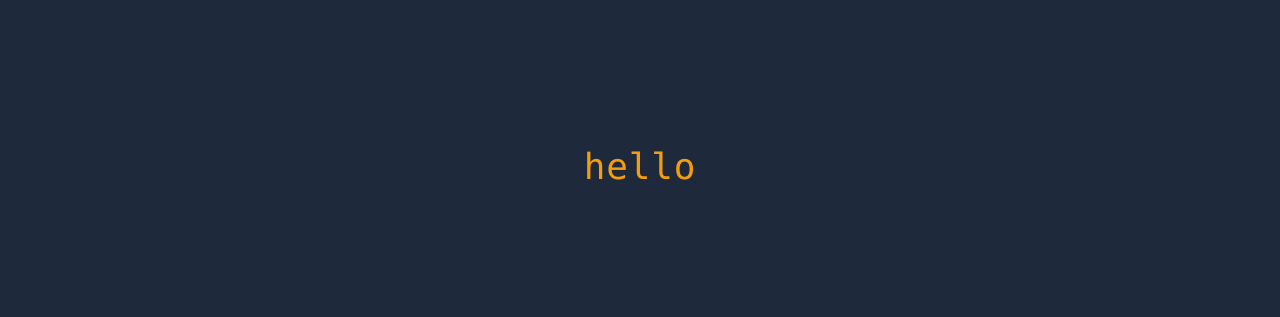
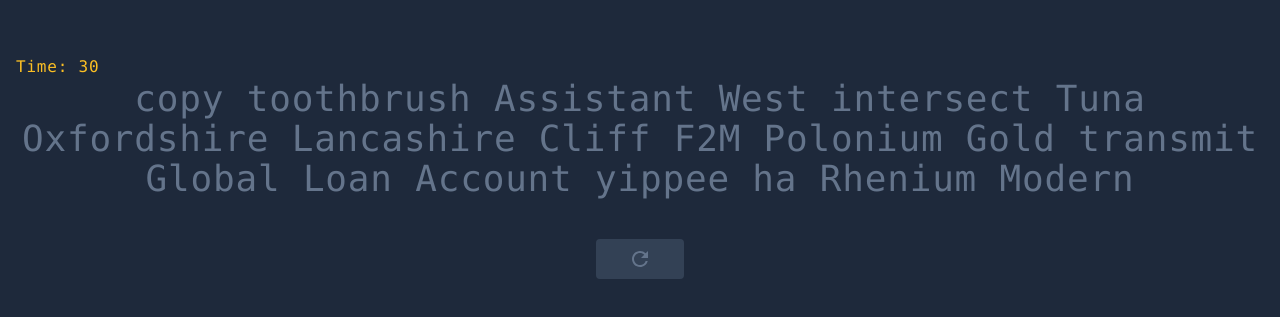
Before and after one commit to aivee-teodocio/flow, a React (Create React App) app: page / in a window 1280 px wide. Shown: the part 233-550 px from the top of the page. Built offline with nearby package versions, Linux system fonts and the light colour scheme; the HTML template or start-up script is replaced by a standard one.

Commit message:
Create components for timer countdown, redo button, and words generated

```diff
--- a/src/App.tsx
+++ b/src/App.tsx
@@ -1,5 +1,20 @@
+import Words from "./components/Words";
+import Timer from "./components/Timer";
+import RedoButton from "./components/RedoButton";
+
+const INIT_TIME_SECONDS = 30;
+
 function App() {
-  return <div className="text-4xl text-center text-primary-500"> hello </div>;
+  return (
+    <>
+      <Timer timeLeft={INIT_TIME_SECONDS}/>
+      <Words />
+      <RedoButton
+        onRestart={() => {}}
+        className={"mx-auto mt-10 text-slate-500"}
+      />
+    </>
+  );
 }
 
 export default App;
--- /dev/null
+++ b/src/components/RedoButton.tsx
@@ -0,0 +1,29 @@
+import { useRef } from "react";
+import { MdRefresh } from "react-icons/md";
+
+const RedoButton = ({
+    onRestart: handleRestart,
+    className = "",
+}: {
+    onRestart: () => void;
+    className?: string;
+}) => {
+    const buttonRef = useRef<HTMLButtonElement>(null);
+
+    const handleClick = () => {
+        buttonRef.current?.blur(); // remove focus from button after it is clicked
+        handleRestart();
+    };
+
+    return (
+        <button
+            ref={buttonRef}
+            onClick={handleClick}
+            className={`block rounded px-8 py-2 hover: bg-slate-700 ${className}`}
+        >
+            <MdRefresh className="w-6 h-6"/>
+        </button>
+    );
+};
+
+export default RedoButton;
--- /dev/null
+++ b/src/components/Timer.tsx
@@ -0,0 +1,5 @@
+const Timer = ({ timeLeft }: { timeLeft: number}) => {
+    return <h2 className="text-primary-400 font-medium">Time: {timeLeft}</h2>;
+}
+
+export default Timer;
--- /dev/null
+++ b/src/components/Words.tsx
@@ -0,0 +1,9 @@
+import { faker } from "@faker-js/faker";
+
+const words = faker.random.words(20);
+
+const Words = () => {
+    return <div className="text-4xl text-center text-slate-500">{words}</div>;
+}
+
+export default Words;
```
